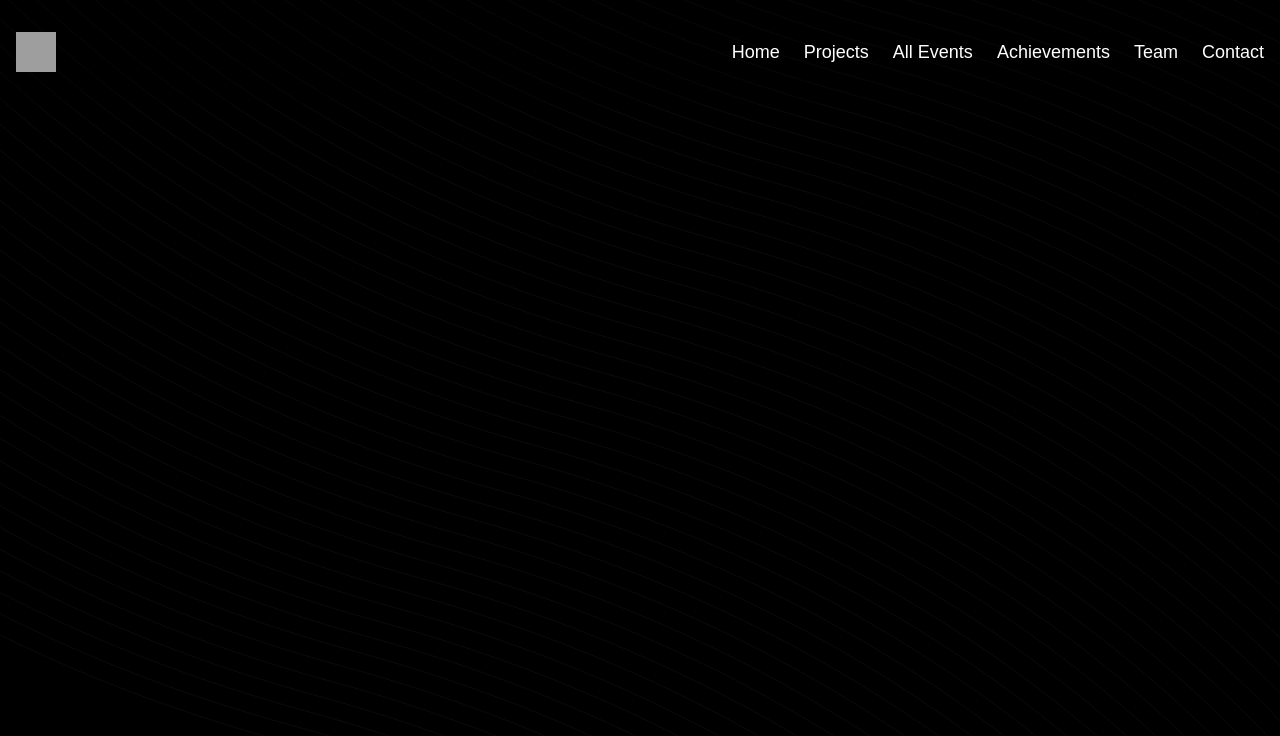
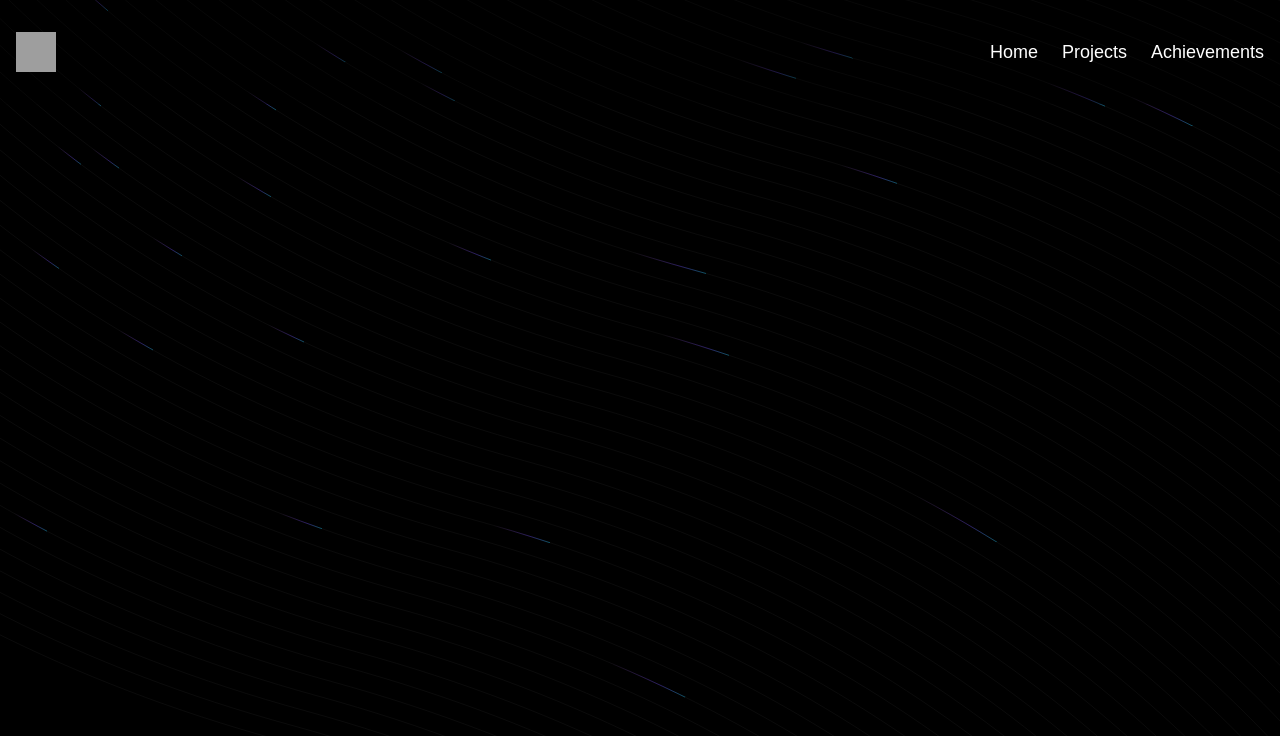
Before and after one commit to piyush-bit/new-IIC-website, a React (Vite) app: page /background-beams in a window 1280 px wide. Shown: the top 736 px of the page. Built offline with nearby package versions, Linux system fonts and the light colour scheme; grey boxes are pictures that could not be loaded; a web font is replaced by a local one.

Commit message:
remove links

```diff
--- a/src/components/Navbar.jsx
+++ b/src/components/Navbar.jsx
@@ -11,11 +11,11 @@
     // { name: 'AboutUs', link: '/about-us' },
     { name: 'Projects', link: '/project' },
     // { name: 'Activities', link: '/activities' },
-    { name: 'All Events', link: '/all-events' },
+    // { name: 'All Events', link: '/all-events' },
     { name: 'Achievements', link: '/achievements' },
-    { name: 'Team', link: '/members' },
+    // { name: 'Team', link: '/members' },
     // { name: 'Blogs', link: '/blogs' },
-    { name: 'Contact', link: '#contact' },
+    // { name: 'Contact', link: '#contact' },
   ];
 
   // Transform scroll position to border radius
```
